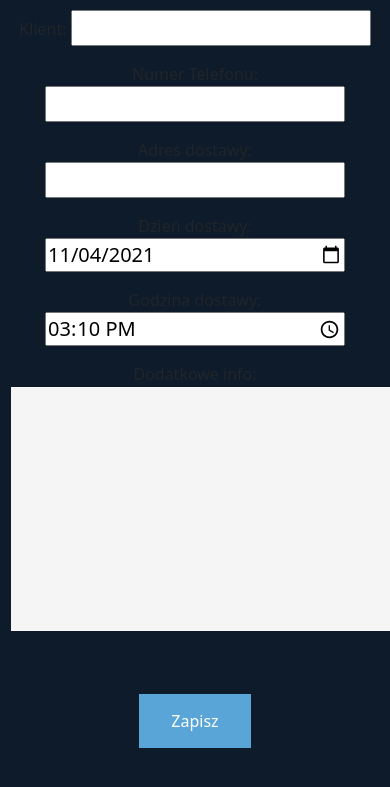
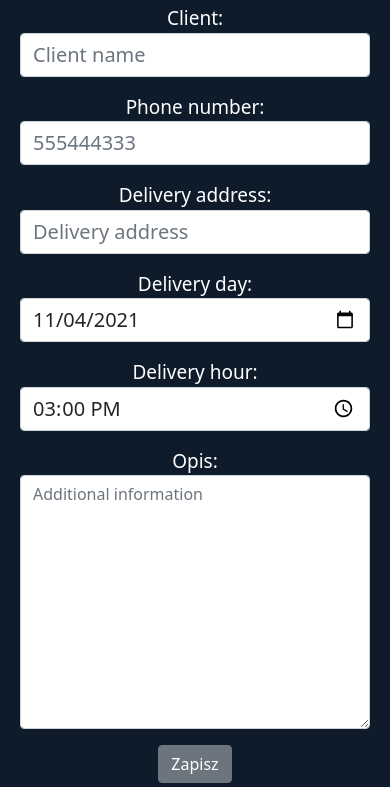
Before and after one commit to Wikkktor/TransportApp, a Django app: page /order/add in a window 390 px wide; the page is wider, and only the part inside the window is pictured. Shown: the part 96-883 px from the top of that part. Before the commit the page ends 844 px from the top of that part, so only its background shows below. Run offline with Django 3.2, Linux system fonts and the light colour scheme; the visitor is signed in with stand-in values (Sample User, id 1).

Commit message:
Order Add style responsive

```diff
--- a/TransportApp/forms.py
+++ b/TransportApp/forms.py
@@ -49,17 +49,13 @@ class OrdersModelForm(forms.ModelForm):
     class Meta:
         model = Orders
         fields = ('client', 'phone_number', 'delivery_address', 'delivery_day', 'delivery_hour', 'opis')
-        labels = {
-            'client': 'Klient',
-            'phone_number': 'Numer Telefonu',
-            'delivery_address': 'Adres dostawy',
-            'delivery_day': 'Dzień dostawy',
-            'delivery_hour': 'Godzina dostawy',
-            'opis': 'Dodatkowe info',
-        }
         widgets = {
-            'delivery_day': forms.DateInput(attrs={'type': 'date'}),
-            'delivery_hour': forms.TimeInput(attrs={'type': 'time', 'value': '15:10'})
+            'delivery_day': forms.DateInput(attrs={'type': 'date', 'class': 'form-control'}),
+            'delivery_hour': forms.TimeInput(attrs={'type': 'time', 'value': '15:00', 'class': 'form-control'}),
+            'client': forms.TextInput(attrs={'class': 'form-control', 'placeholder': 'Client name'}),
+            'opis': forms.Textarea(attrs={'class': 'form-control', 'placeholder': 'Additional information'}),
+            'phone_number': forms.NumberInput(attrs={'class': 'form-control', 'placeholder': '555444333'}),
+            'delivery_address': forms.TextInput(attrs={'class': 'form-control', 'placeholder': 'Delivery address'}),
         }
 
 
--- a/TransportApp/static/main.css
+++ b/TransportApp/static/main.css
@@ -7,7 +7,14 @@
   background-color: #30343f;
   cursor: pointer;
 }
-
+label {
+    color: white;
+    font-size: 19px;
+}
+input {
+    color: black;
+    font-size: 20px !important;
+}
 .mainMenu li a {
   display: block;
   justify-content: center;
--- a/templates/base.html
+++ b/templates/base.html
@@ -22,19 +22,24 @@
         <div class="collapse navbar-collapse" id="navbarText">
             <ul class="navbar-nav me-auto mb-2 mb-lg-0 align-content-center" style="margin: auto">
                 <li class="nav-item">
-                    <a style="color: white; font-size: 25px; margin-right: 10px;" class="nav-link active" aria-current="page" href="{% url 'base' %}">Home</a>
+                    <a style="color: white; font-size: 25px; margin-right: 10px;" class="nav-link active"
+                       aria-current="page" href="{% url 'base' %}">Home</a>
                 </li>
                 <li class="nav-item">
-                    <a style="color: white; font-size: 25px; margin-right: 10px;" class="nav-link" href="{% url 'order_list_view' %}">Orders List</a>
+                    <a style="color: white; font-size: 25px; margin-right: 10px;" class="nav-link"
+                       href="{% url 'order_list_view' %}">Orders List</a>
                 </li>
                 <li class="nav-item">
-                    <a style="color: white; font-size: 25px; margin-right: 10px;" class="nav-link" href="{% url 'order_add_view' %}">Add order</a>
+                    <a style="color: white; font-size: 25px; margin-right: 10px;" class="nav-link"
+                       href="{% url 'order_add_view' %}">Add order</a>
                 </li>
                 <li class="nav-item">
-                    <a style="color: white; font-size: 25px; margin-right: 10px;" class="nav-link" href="{% url 'order_filter' %}">orders filter</a>
+                    <a style="color: white; font-size: 25px; margin-right: 10px;" class="nav-link"
+                       href="{% url 'order_filter' %}">orders filter</a>
                 </li>
                 <li class="nav-item">
-                    <a style="color: white; font-size: 25px; margin-right: 10px;" class="nav-link" href="{% url 'settings' %}">Settings panel</a>
+                    <a style="color: white; font-size: 25px; margin-right: 10px;" class="nav-link"
+                       href="{% url 'settings' %}">Settings panel</a>
                 </li>
             </ul>
             <span style='color: white' class="navbar-text">
@@ -51,12 +56,12 @@
             {% if orders %}
                 {% for order in orders %}
                     <a style='text-decoration: none; font-size: large;' href="{{ order.get_absolute_url }}">
-                        <li style='background-color: #4ac1f7; margin-bottom: 1vh; padding-left: 2vh; ' class="base_view_orders"> ID {{ order.id }} <b>{{ order.client }}
+                        <li style='background-color: #4ac1f7; margin-bottom: 1vh; padding-left: 2vh; '
+                            class="base_view_orders"> ID {{ order.id }} <b>{{ order.client }}
                         </b> Telefon: {{ order.phone_number }}<br>
                             {{ order.delivery_address }} &nbsp <b>{{ order.delivery_day|date:"d/m/Y" }}
                                 {{ order.delivery_hour|time:'H:i' }}</b></li>
                     </a>
-
                 {% endfor %}
             {% endif %}
         </ul>
@@ -67,8 +72,8 @@
         </div>
     {% endif %}
 {% endblock %}
-    {% block content %}
-    {% endblock %}
+{#    {% block content %}#}
+{#    {% endblock %}#}
 </div>
 </body>
 </html>
--- a/templates/form.html
+++ b/templates/form.html
@@ -1,13 +1,15 @@
 {% extends 'base.html' %}
 {% block base %}
-    <div class="form_view">
+    <div class="container">
+    <div class="align-content-center">
+    <div class="form-control-sm" style="max-width: 500px; text-align: center">
         <form id='my_form' method="post">
             {% csrf_token %}
             {{ form.media }}
             {{ form.as_p }}
+            <button class='btn btn-secondary'> Zapisz</button>
         </form>
     </div>
-    <div class="button_list_view">
-    <button class='button' form="my_form"> Zapisz</button>
+    </div>
     </div>
 {% endblock %}
```
Also changed, not shown: FinalProject/settings.py (+8 -1 lines).
